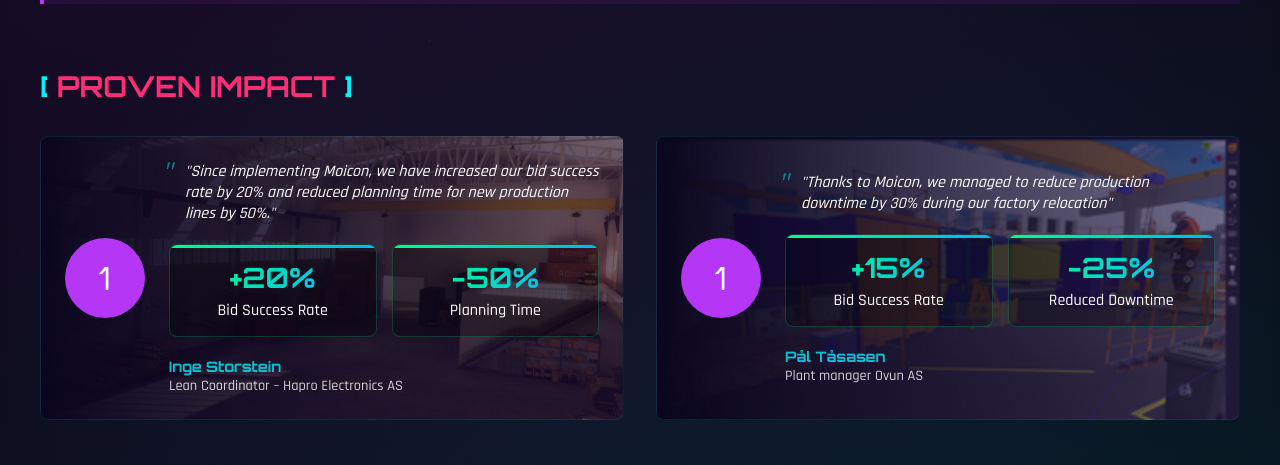
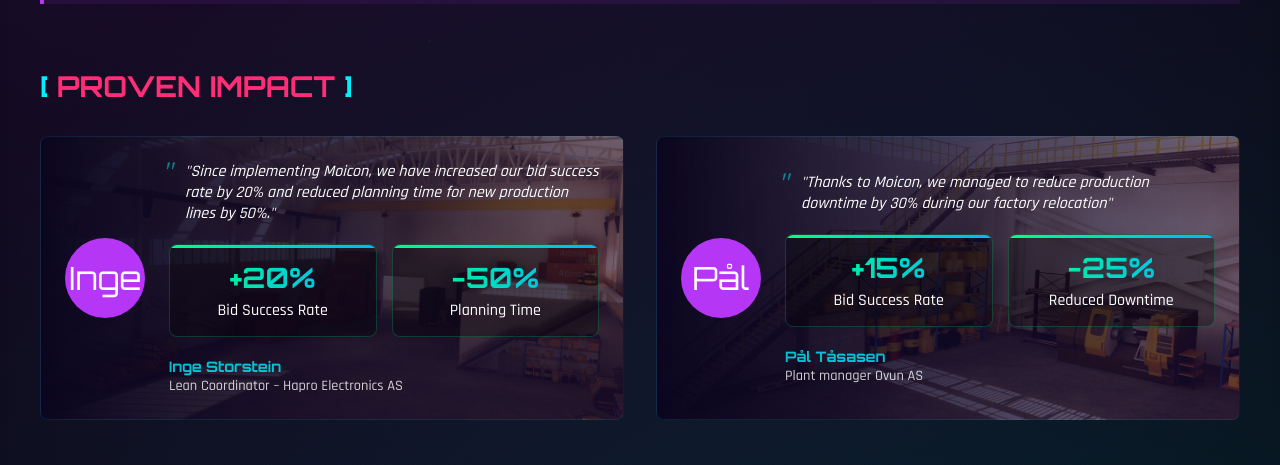
Before and after one commit to mystasdev/p, a plain HTML site: page index.html in a window 1280 px wide. Shown: the part 1420-1885 px from the top of the page. Drawn offline with Linux system fonts and the light colour scheme.

Commit message:
Add files via upload

```diff
--- a/index.html
+++ b/index.html
@@ -102,7 +102,7 @@
         <!-- First Testimonial Card with Hapro Background -->
         <div class="testimonial-card" style="background: linear-gradient(90deg, rgba(10, 5, 30, 1) 0%, rgba(30, 15, 60, 0.6) 100%), url('public/hapro-bg.jpg') center/cover no-repeat;">
           <div class="testimonial-image">
-            <div class="image-placeholder">1</div>
+            <div class="image-placeholder">Inge</div>
           </div>
           <div class="testimonial-content">
             <blockquote>
@@ -134,9 +134,9 @@
           </div>
         </div>
 
-        <div class="testimonial-card" style="background: linear-gradient(90deg, rgba(10, 5, 30, 1) 0%, rgba(30, 15, 60, 0.6) 100%), url('public/ovun-bg.png') center/cover no-repeat;">
+        <div class="testimonial-card" style="background: linear-gradient(90deg, rgba(10, 5, 30, 1) 0%, rgba(30, 15, 60, 0.6) 100%), url('public/ovun-bg.jpg') center/cover no-repeat;">
           <div class="testimonial-image">
-            <div class="image-placeholder">1</div>
+            <div class="image-placeholder">Pål</div>
           </div>
           <div class="testimonial-content">
             <blockquote>
```
